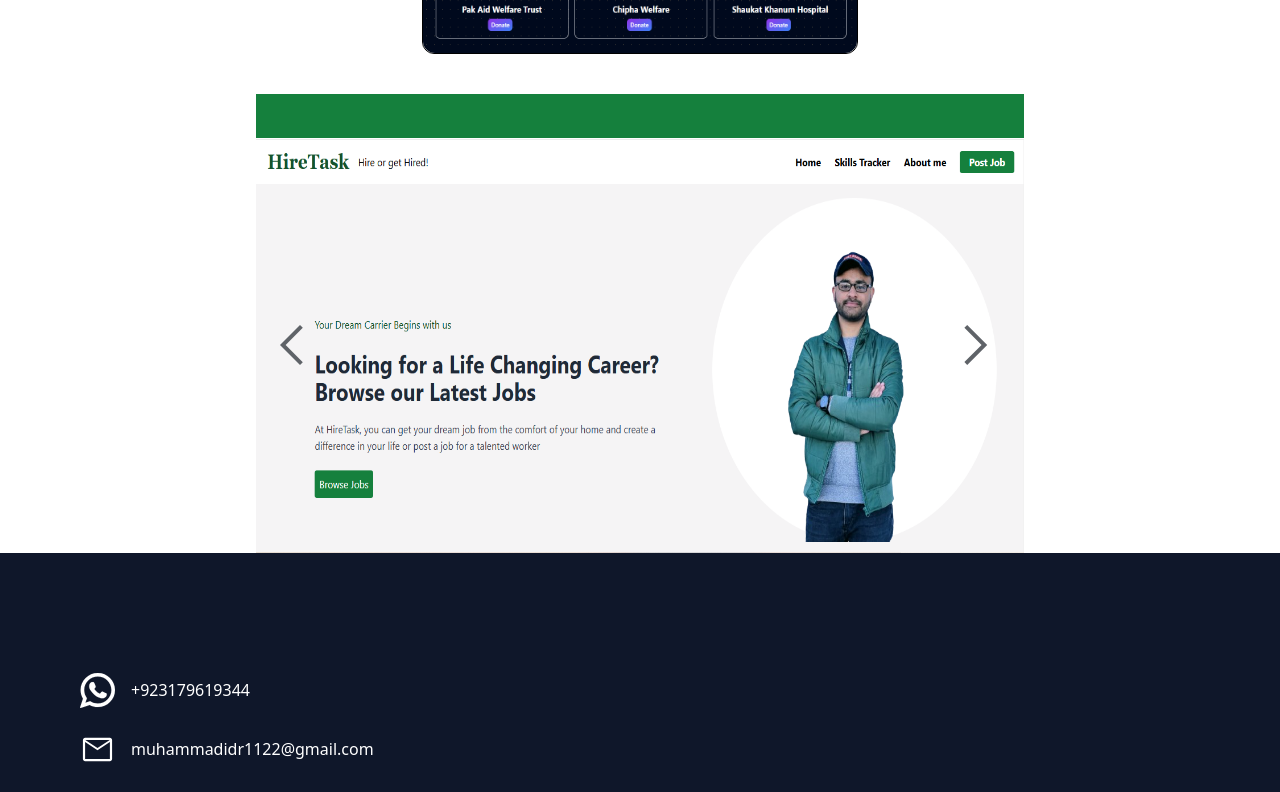
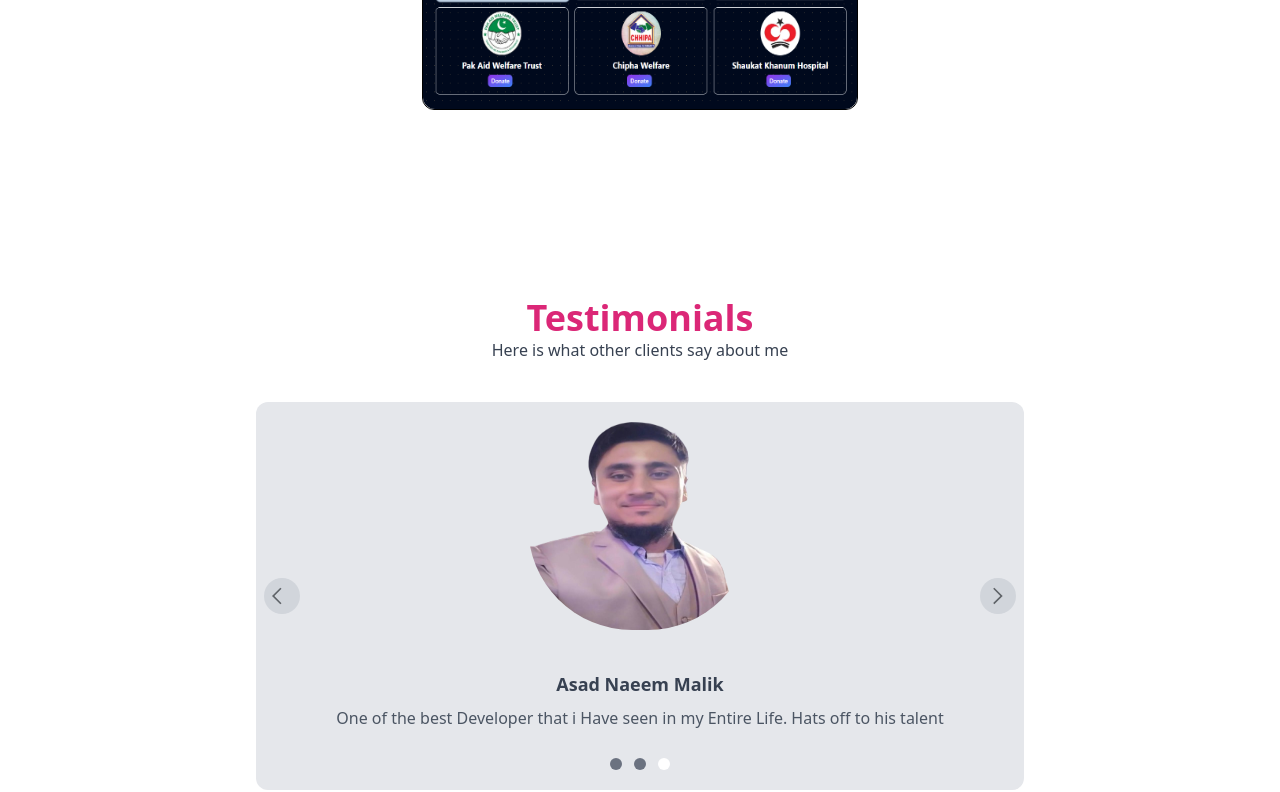
Before and after one commit to idrees146/muhammad-idrees, a Next.js app: page / in a window 1280 px wide. Shown: the part 3940-4732 px from the top of the page. Built offline with nearby package versions, Linux system fonts and the light colour scheme.

Commit message:
testimonials added

```diff
--- a/app/Components/Carousel.js
+++ b/app/Components/Carousel.js
@@ -1,32 +1,115 @@
-
+import { useState } from "react";
+import { useEffect } from "react";
 
 export default function Carousel({ slides }) {
 
+
+    const [current, setCurrent] = useState(0)
+
+
+    useEffect(() => {
+        const interval = setTimeout(() => {
+            setCurrent((prev) => (prev === slides.length - 1 ? 0 : prev + 1));
+        }, 3000);
+
+        return () => clearTimeout(interval);
+    }, [current, slides.length]); // Depend on `current` and `s
+
+
+
+    let previousSlide = () => {
+
+
+
+        if (current === 0) {
+            setCurrent(slides.length - 1)
+
+
+        }
+
+        else {
+            setCurrent(current - 1)
+        }
+
+
+    }
+
+    let nextSlide = () => {
+
+        if (current === slides.length - 1) {
+            setCurrent(0)
+
+
+        }
+
+        else {
+            setCurrent(current + 1)
+        }
+
+
+    }
 
     return (<div className="overflow-hidden group relative">
 
 
 
-        <div className="flex group-hover:brightness-50">
+        <div className={`flex  group-hover:brightness-50 transition ease-out duration-300`}
 
-            {slides.map((s) => {
-                return <img src={s} alt="" />
+            style={{
+                transform: `translateX(-${current * 100}%)`
+            }}
+
+        >
+
+            {slides.map((s, index) => {
+
+
+                return <div key={index} className="min-w-full bg-gray-200 rounded-xl flex flex-col items-center text-center p-5">
+                    <img src={s.image} alt={s.name} className="w-56 h-52 rounded-full  mb-6" />
+                    <h3 className="text-lg font-bold mb-2 mt-4">{s.name}</h3>
+                    <p className="text-gray-600 mb-10">{s.message}</p>
+                </div>
+
+
+
             })}
 
         </div>
 
-<div className="absolute top-0 h-full w-full flex justify-between items-center">
+        <div className="absolute top-0 h-full w-full flex justify-between items-center">
 
 
-<button className="p-4 ml-2 group-hover:bg-gray-300 rounded-full">
-<img src="left.svg" alt="" />
-        </button>
+            <button onClick={previousSlide} className="p-2 ml-2 bg-gray-300 rounded-full">
+                <img className="w-5" src="left.svg" alt="" />
+            </button>
 
 
 
-        <button className="p-4 mr-2 group-hover:bg-gray-300 rounded-full">
-<img src="right.svg" alt="" />
-        </button>
+            <button onClick={nextSlide} className="p-2 mr-2 bg-gray-300 rounded-full">
+                <img className="w-5" src="right.svg" alt="" />
+            </button>
+
+        </div>
+
+
+        <div className="absolute bottom-0 py-5 flex justify-center gap-3 w-full">
+
+            {slides.map((s, i) => {
+
+                return <div onClick={() => {
+                    setCurrent(i)
+                }} key={"Circle" + i}
+
+                    className={`cursor-pointer rounded-full w-3 h-3  ${i == current ? "bg-white" : "bg-gray-500"}`}>
+
+
+
+
+                </div>
+            })}
+
+
+
 
 
 
--- a/app/Components/Navbar.js
+++ b/app/Components/Navbar.js
@@ -50,7 +50,7 @@ const Navbar = () => {
         <button  onClick ={() => scrollToSection("story")} className="cursor-pointer hover:scale-105 font-bold hover:text-pink-500 transition-all text-center py-4 md:py-0">My Story</button>
         <button onClick={()=>scrollToSection("services")} className="cursor-pointer hover:scale-105 font-bold hover:text-pink-500 transition-all text-center py-4 md:py-0">Services</button>
         <button onClick={()=>scrollToSection("Project")} className="cursor-pointer hover:scale-105 font-bold hover:text-pink-500 transition-all text-center py-4 md:py-0">Projects</button>
-        <button className="cursor-pointer hover:scale-105 font-bold hover:text-pink-500 transition-all text-center py-4 md:py-0">Testimonials</button>
+        <button onClick={()=>scrollToSection("testimonials")} className="cursor-pointer hover:scale-105 font-bold hover:text-pink-500 transition-all text-center py-4 md:py-0">Testimonials</button>
 
         <li className="text-center py-4 md:py-0">
           <button className="py-2 px-4 rounded-md bg-pink-700 hover:bg-pink-500 text-white">Hire me</button>
--- a/app/page.js
+++ b/app/page.js
@@ -27,23 +27,25 @@ export default function Home() {
   let slides = [
 
 
-  "hire.png",
+    {
+      name: "Muhammad Shiraz",
+      image: "idrees.png",
+      message: "One of the best Developer that i Have seen in my Entire Life. Hats off to his talent"
+    },
 
 
+    {
+      name: "Umer Nisar",
+      image: "idrees.png",
+      message: "One of the best Developer that i Have seen in my Entire Life. Hats off to his talent"
+    },
 
-  "invenexus.png",
+    {
+      name: "Asad Naeem Malik",
+      image: "idrees.png",
+      message: "One of the best Developer that i Have seen in my Entire Life. Hats off to his talent"
+    },
 
-
-"generous.png",
-
-  "hire.png",
-
-
-
-  "invenexus.png",
-
-
-  "generous.png"
   ]
 
 
@@ -86,7 +88,7 @@ let slides = [
           <div className="text-gray-700 text-md hidden md:flex items-center gap-4  md:text-md leading-8 mt-6 max-w-md mx-auto lg:mx-0">
 
 
-           <img width={10} src = "dot.svg"/>
+            <img width={10} src="dot.svg" />
             <span>Available for Jobs and Internships </span>
 
 
@@ -95,17 +97,17 @@ let slides = [
 
 
           <div className="buttons mb-10 mt-4 flex flex-col lg:flex-row gap-5 lg:gap-10 items-center justify-center lg:justify-start">
-         <a href="/resume.pdf"  download="Muhammad_Idrees_Resume.pdf">    <button className="bg-pink-600 hover:bg-pink-500 cursor-pointer text-white rounded-md py-3 px-6 flex items-center gap-4">
+            <a href="/resume.pdf" download="Muhammad_Idrees_Resume.pdf">    <button className="bg-pink-600 hover:bg-pink-500 cursor-pointer text-white rounded-md py-3 px-6 flex items-center gap-4">
               Resume <span><img src="download.svg" className="w-6" alt="Download" /></span>
             </button>
 
             </a>
 
             <div className="icons flex gap-4 items-center">
-             <a href="https://www.facebook.com/muhammadidreesss" target = "blank">  <img className="hover:scale-125 w-10 transition cursor-pointer" src="face.svg" alt="Facebook" /></a>
-             <a href="https://github.com/idrees146" target = "blank" >  <img className="hover:scale-125 w-10 transition cursor-pointer" src="git.svg" alt="GitHub" /></a>
-             <a href="https://www.instagram.com/muhammadidrees_khan1?igsh=MTNiZnQ2bndsNnZveA==" target = "blank">  <img className="hover:scale-125 w-10 transition cursor-pointer" src="insta.svg" alt="Instagram" /></a>
-             <a href="https://www.linkedin.com/in/muhammad-idrees-23678629b/" target = "blank">  <img className="hover:scale-125 w-10 transition cursor-pointer" src="linkedin.svg" alt="LinkedIn" /></a>
+              <a href="https://www.facebook.com/muhammadidreesss" target="blank">  <img className="hover:scale-125 w-10 transition cursor-pointer" src="face.svg" alt="Facebook" /></a>
+              <a href="https://github.com/idrees146" target="blank" >  <img className="hover:scale-125 w-10 transition cursor-pointer" src="git.svg" alt="GitHub" /></a>
+              <a href="https://www.instagram.com/muhammadidrees_khan1?igsh=MTNiZnQ2bndsNnZveA==" target="blank">  <img className="hover:scale-125 w-10 transition cursor-pointer" src="insta.svg" alt="Instagram" /></a>
+              <a href="https://www.linkedin.com/in/muhammad-idrees-23678629b/" target="blank">  <img className="hover:scale-125 w-10 transition cursor-pointer" src="linkedin.svg" alt="LinkedIn" /></a>
             </div>
           </div>
         </div>
@@ -176,7 +178,7 @@ let slides = [
 
       </div>
 
-      <div id = "story" className="story md:py-20 bg-gray-100 flex flex-col-reverse lg:flex-row gap-10 lg:gap-28 mt-36 justify-center px-6 lg:px-0">
+      <div id="story" className="story md:py-20 bg-gray-100 flex flex-col-reverse lg:flex-row gap-10 lg:gap-28 mt-36 justify-center px-6 lg:px-0">
         <div className="left flex justify-center lg:justify-start">
           <img src="idrees.png" className="w-64 h-64 md:w-96 md:h-96 rounded-full" alt="Idrees" />
         </div>
@@ -240,7 +242,7 @@ let slides = [
 
 
 
-      <div  className="services mt-36 px-6 lg:px-0">
+      <div className="services mt-36 px-6 lg:px-0">
         <h2 id="services" className="text-3xl md:text-4xl font-bold text-gray-700 text-center">
           My Quality <span className="text-pink-600">Services</span>
         </h2>
@@ -294,7 +296,7 @@ let slides = [
 
 
 
-      <div className="skills mt-28 text-gray-700 text-center px-6 lg:px-0">
+      <div className="skills mt-36  text-gray-700 text-center px-6 lg:px-0">
         <h2 className="text-3xl md:text-4xl font-bold"> Languages That I <span className="text-pink-500">Speak</span>
         </h2>
         <p className="my-4 max-w-lg mx-auto text-lg ">
@@ -355,12 +357,12 @@ let slides = [
 
 
         <div className="options my-10">
-          <ul className="flex items-center  md:w-[400px] rounded-xl mx-auto p-2 bg-gray-200 justify-center gap-7">
+          <ul className="flex items-center  md:w-[400px] rounded-xl mx-auto p-2 bg-gray-200 justify-center gap-2 md:gap-7">
 
 
             <button onClick={() => activeButton("Development")} className={`md:p-3 p-2 ${active === "Development" ? 'bg-pink-600 text-white' : 'text-black'} transition-all duration-300 rounded-xl`} >Development</button>
             <button onClick={() => activeButton("Designing")} className={`md:p-3 p-2 ${active === "Designing" ? 'bg-pink-600 text-white' : 'text-black'} transition-all duration-300 rounded-xl`}>Designing</button>
-            <button onClick={() => activeButton("SEO")} className={`md:p-3 p-2 ${active === "SEO" ? 'bg-pink-600 text-white' : 'text-black'} transition-all duration-300 rounded-xl`} >SEO</button>
+            <button onClick={() => activeButton("SEO")} className={`md:p-3 p-2 ${active === "SEO" ? 'bg-pink-600 text-white' : 'text-black'} transition-all duration-300 rounded-xl`} >SEO Writing</button>
           </ul>
         </div>
 
@@ -484,10 +486,13 @@ let slides = [
 
 
 
-<div className="testimonials bg-green-700 pt-11 m-auto w-[60%]">
+      <div id="testimonials" className="  text-gray-700 mt-36 mb-28  pt-11 m-auto w-[80vw] md:w-[60%]">
+
+        <h2 className="text-3xl text-center  md:text-4xl font-bold"> <span className="text-pink-600">Testimonials </span> </h2>
+        <p className="text-center mb-10">Here is what other clients say about me</p>
 
 
-<Carousel slides = {slides} />
+        <Carousel slides={slides} />
 
       </div>
 
```
Lines whose indentation alone changed are shown as unchanged.
